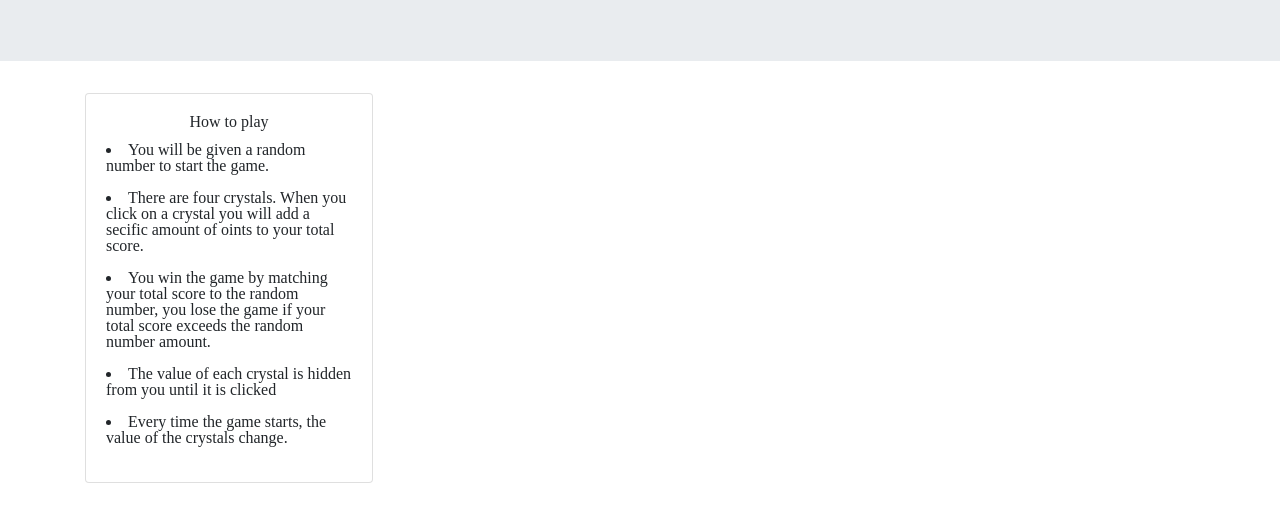
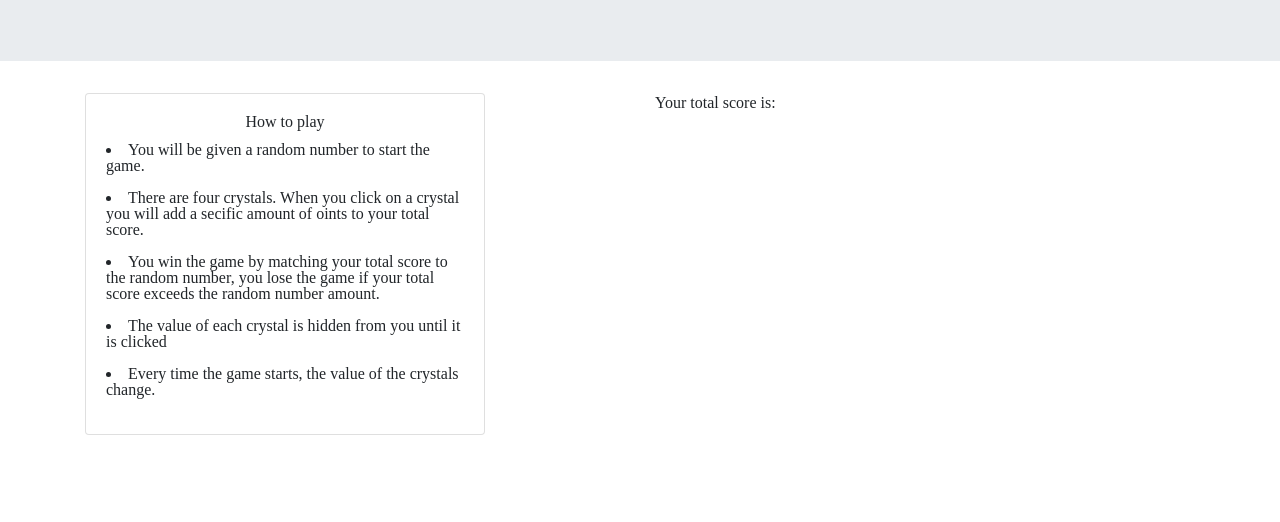
Before and after one commit to mtconry/unit-4-game, a plain HTML site: page index.html in a window 1280 px wide. Shown: the part 134-656 px from the top of the page. Drawn offline with nearby package versions, Linux system fonts and the light colour scheme; a script that the page names is missing.

Commit message:
index.html

```diff
--- a/index.html
+++ b/index.html
@@ -1,39 +1,66 @@
 <!doctype <!DOCTYPE html>
 <html>
+
 <head>
     <meta charset="utf-8" />
     <meta http-equiv="X-UA-Compatible" content="IE=edge">
     <title>Unit 4 Game </title>
     <meta name="viewport" content="width=device-width, initial-scale=1">
-    <link rel="stylesheet" href="https://stackpath.bootstrapcdn.com/bootstrap/4.1.3/css/bootstrap.min.css" integrity="sha384-MCw98/SFnGE8fJT3GXwEOngsV7Zt27NXFoaoApmYm81iuXoPkFOJwJ8ERdknLPMO" crossorigin="anonymous">
+    <link rel="stylesheet" href="https://stackpath.bootstrapcdn.com/bootstrap/4.1.3/css/bootstrap.min.css" integrity="sha384-MCw98/SFnGE8fJT3GXwEOngsV7Zt27NXFoaoApmYm81iuXoPkFOJwJ8ERdknLPMO"
+        crossorigin="anonymous">
     <link rel="stylesheet" type="text/css" media="screen" href="assets/css/style.css" />
     <link rel="stylesheet" type="text/css" media="screen" href="assets/css/reset.css" />
     <script src="main.js"></script>
 </head>
+
 <body>
     <div class="jumbotron jumbotron-fluid">
         <div class="container">
             <h1 class="display-4 text-center">Crystal Collector Game</h1>
         </div>
     </div>
+    <!-- shows instructions to game -->
     <div class="container">
         <div class="row">
             <div class="col-lg-6">
-                    <div class="card" style="width: 18rem;">
+                <div class="card" style="width: 25rem;">
                     <div class="card-body">
                         <h2 class="card-title text-center">How to play</h2>
                         <li class="card-text">You will be given a random number to start the game.</li><br>
-                              <li class="card-text">There are four crystals. When you click on a crystal you will add a secific amount of oints to your total score.</li><br>
-                              <li class="card-text">You win the game by matching your total score to the random number, you lose the game if your total score exceeds the random number amount.</li><br>
+                        <li class="card-text">There are four crystals. When you click on a crystal you will add a
+                            secific amount of oints to your total score.</li><br>
+                        <li class="card-text">You win the game by matching your total score to the random number, you
+                            lose the game if your total score exceeds the random number amount.</li><br>
                         <li class="card-text">The value of each crystal is hidden from you until it is clicked</li><br>
                         <li class="card-text">Every time the game starts, the value of the crystals change.</li><br>
                     </div>
                 </div>
             </div>
+            <!-- area where the game will be played and score shown to player -->
+            <div class="col-lg-6">
+                <div class="row">
+                    <div class="col-lg-4 target-number"></div>
+                    <div class="col-lg-1"></div>
+                    <div class="col-lg-4 win-lose-counter"></div>
+                </div>
+                <div class="row">
+                    <div class="col-lg-12 crystal-images"></div>
+                </div>
+                <div class="row">
+                    <div class="col-lg-4 total-score">
+                        <p>Your total score is: </p>
                     </div>
                 </div>
+                <div class="row">
+                    <div class="col-lg-4 score-number"></div>
+                </div>
+            </div>
+        </div>
+    </div>
+    </div>
+<!-- linking html to javascript page -->
+    <script type="text/javascript" src="assets/javascript/game.js"></script>
 
+</body>
 
-    <p></p>
-</body>
 </html>
```
Lines whose indentation alone changed are shown as unchanged.
